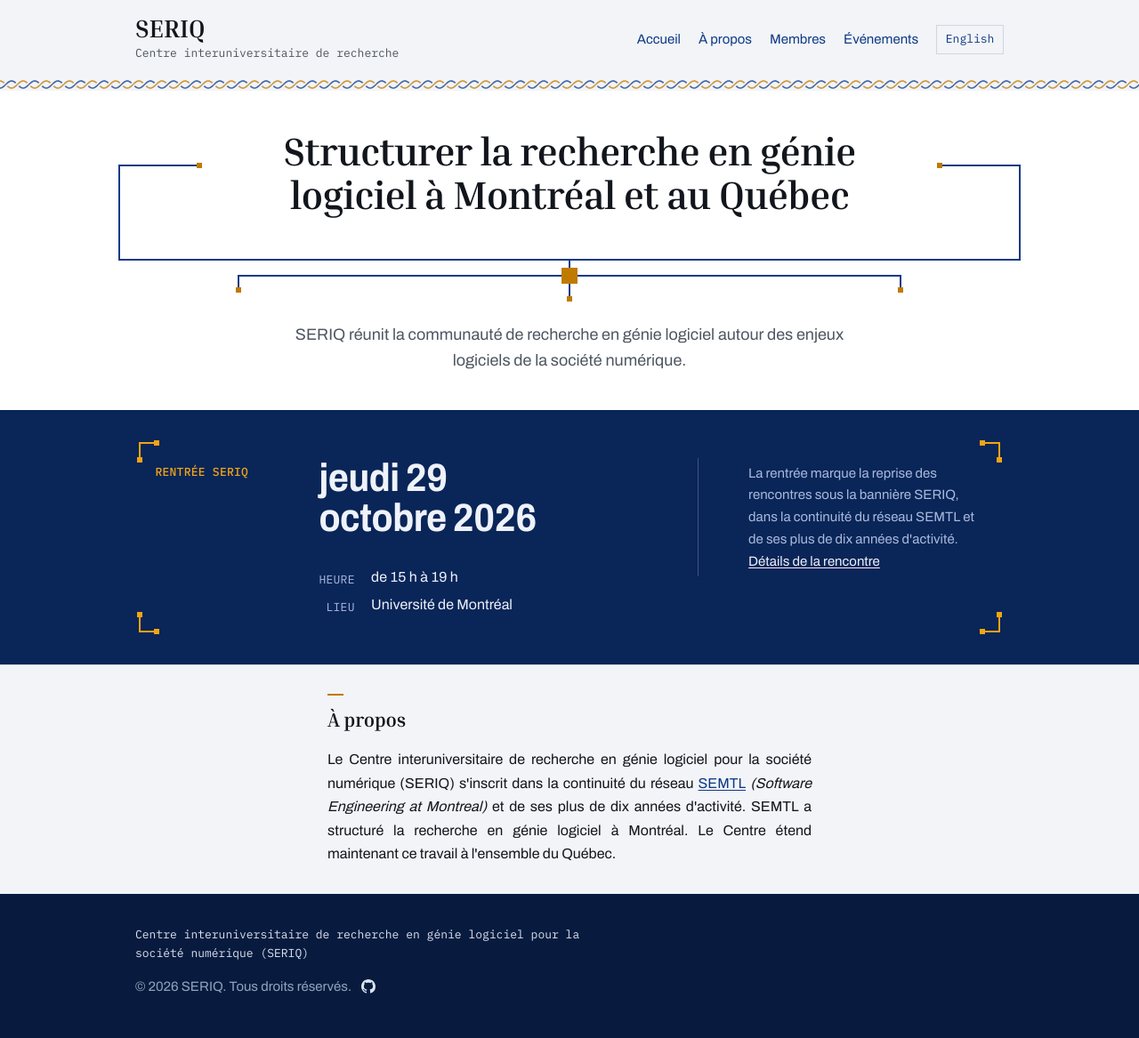
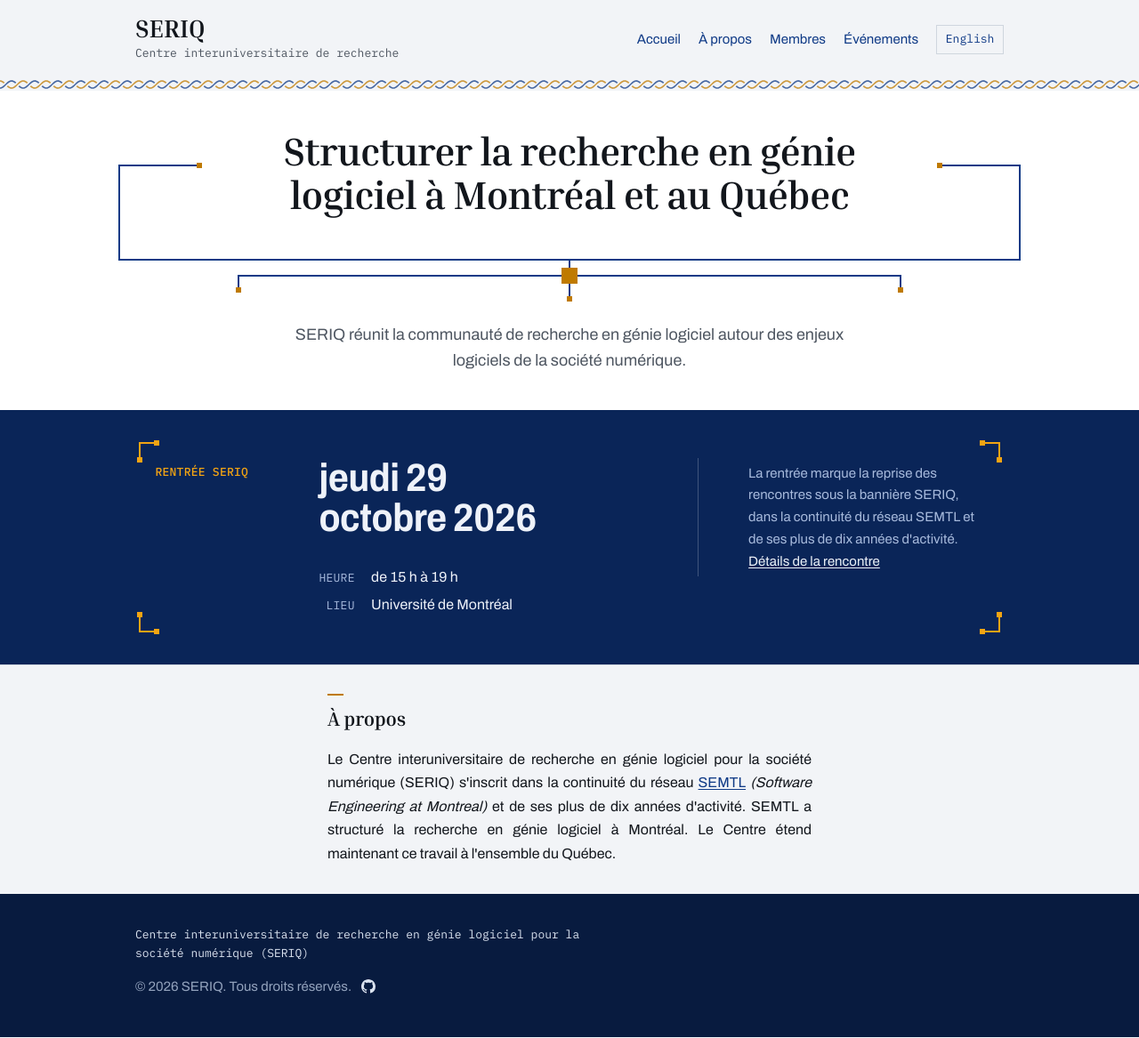
Before and after one commit to seriq-ca/seriq-ca.github.io, a Jekyll site: the page built from index.md, in a window 1280 px wide. Shown: the whole page at 89% size. Built offline with Jekyll 4.4.1, drawn with Linux system fonts in a browser that asks for light colours.

Commit message:
Align the event detail rows on the baseline

```diff
--- a/_sass/_components.scss
+++ b/_sass/_components.scss
@@ -23,15 +23,17 @@
 .event-details {
   order: 3;
   display: grid; grid-template-columns: auto 1fr;
+  align-items: baseline;
   gap: .25rem 1.15rem; margin: 1.1rem 0 0;
   font-size: var(--t-base);
 }
 /* Labels flush against the values, not ragged: the column is sized to the
-   longest of them, so left-aligning leaves the shorter ones adrift. */
+   longest of them, so left-aligning leaves the shorter ones adrift. The row
+   aligns on the baseline, so the smaller label sits on the value's line. */
 .event-details dt {
   font-family: var(--f-mono); font-size: var(--t-xs);
   text-transform: uppercase; text-align: right;
-  color: var(--ink-2); letter-spacing: .02em; padding-top: .4em;
+  color: var(--ink-2); letter-spacing: .02em;
 }
 .event-details dd { margin: 0; font-variant-numeric: tabular-nums; }
 .event .note {
```
